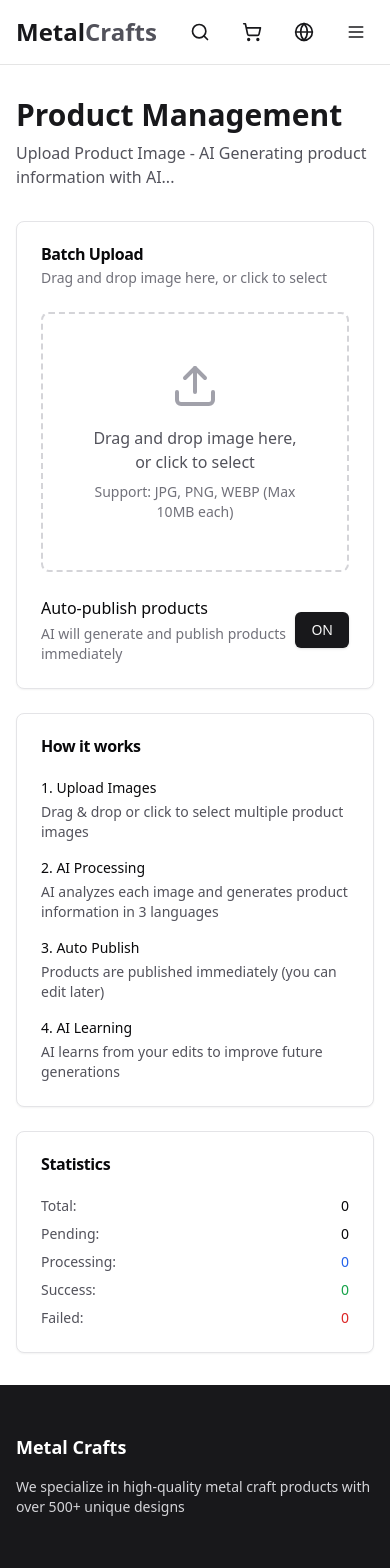
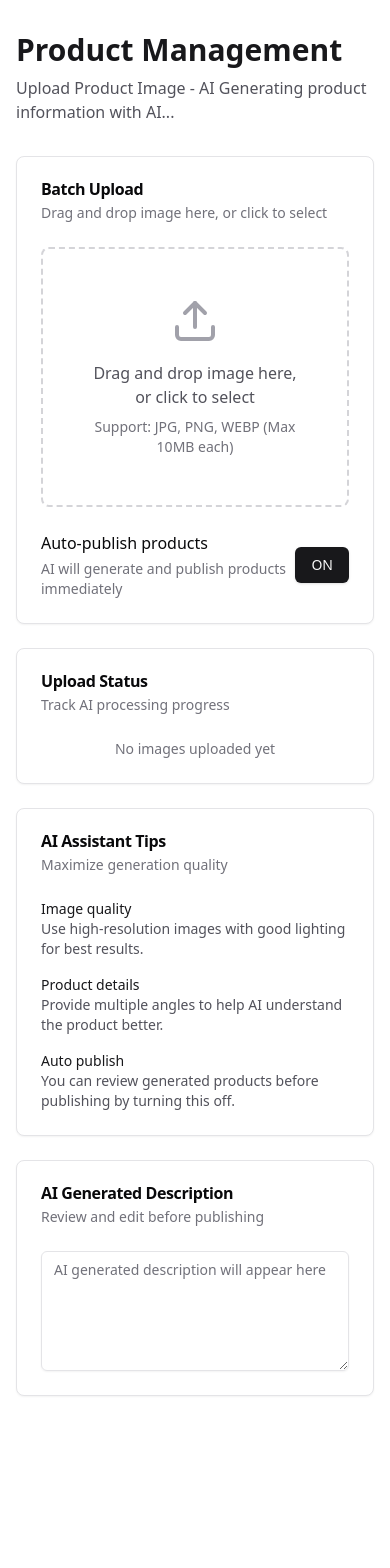
Before and after one commit to changle0245/gongyipin3, a Next.js app: page /en/admin/upload in a window 390 px wide. Shown: the top 1568 px of the page. After the commit the page ends 1428 px from the top, so only its background shows below. Built offline with nearby package versions, Linux system fonts and the light colour scheme.

Commit message:
Refactor admin upload route for dynamic rendering

```diff
--- a/app/[locale]/admin/upload/page.tsx
+++ b/app/(admin)/[locale]/admin/upload/AdminUploadPageClient.tsx
@@ -1,7 +1,7 @@
 'use client';
 
 import { useState, useCallback } from 'react';
-import { useTranslations } from '@/i18n/translation-context';
+import { useTranslations, useLocale } from '@/i18n/translation-context';
 import { Button } from '@/components/ui/button';
 import { Card, CardContent, CardHeader, CardTitle, CardDescription } from '@/components/ui/card';
 import { Input } from '@/components/ui/input';
@@ -19,13 +19,13 @@ interface UploadedImage {
   error?: string;
 }
 
-export default function AdminUploadPage({ params: { locale } }: { params: { locale: string } }) {
+export default function AdminUploadPageClient() {
   const t = useTranslations();
+  const locale = useLocale();
   const [images, setImages] = useState<UploadedImage[]>([]);
   const [autoPublish, setAutoPublish] = useState(true);
   const [uploading, setUploading] = useState(false);
 
-  // 处理文件选择
   const handleFileSelect = useCallback((e: React.ChangeEvent<HTMLInputElement>) => {
     const files = e.target.files;
     if (!files) return;
@@ -39,7 +39,6 @@ export default function AdminUploadPage({ params: { locale } }: { params: { loca
     setImages((prev) => [...prev, ...newImages]);
   }, []);
 
-  // 拖拽上传
   const handleDrop = useCallback((e: React.DragEvent) => {
     e.preventDefault();
     const files = e.dataTransfer.files;
@@ -55,7 +54,6 @@ export default function AdminUploadPage({ params: { locale } }: { params: { loca
     setImages((prev) => [...prev, ...newImages]);
   }, []);
 
-  // 移除图片
   const removeImage = (index: number) => {
     setImages((prev) => {
       const newImages = [...prev];
@@ -65,14 +63,12 @@ export default function AdminUploadPage({ params: { locale } }: { params: { loca
     });
   };
 
-  // 批量处理图片
   const handleBatchUpload = async () => {
     setUploading(true);
 
     for (let i = 0; i < images.length; i++) {
       if (images[i].status !== 'pending') continue;
 
-      // 更新状态为处理中
       setImages((prev) => {
         const updated = [...prev];
         updated[i].status = 'processing';
@@ -80,7 +76,6 @@ export default function AdminUploadPage({ params: { locale } }: { params: { loca
       });
 
       try {
-        // 1. 上传图片文件
         const formData = new FormData();
         formData.append('images', images[i].file);
 
@@ -94,7 +89,6 @@ export default function AdminUploadPage({ params: { locale } }: { params: { loca
         const uploadData = await uploadRes.json();
         const imageUrl = uploadData.files[0];
 
-        // 2. AI 生成产品信息
         const aiFormData = new FormData();
         aiFormData.append('image', images[i].file);
         aiFormData.append('autoPublish', autoPublish.toString());
@@ -108,7 +102,6 @@ export default function AdminUploadPage({ params: { locale } }: { params: { loca
 
         const aiData = await aiRes.json();
 
-        // 3. 如果启用自动发布，保存产品
         if (autoPublish) {
           const productData = {
             ...aiData.product,
@@ -124,7 +117,6 @@ export default function AdminUploadPage({ params: { locale } }: { params: { loca
           if (!saveRes.ok) throw new Error('Save product failed');
         }
 
-        // 更新状态为成功
         setImages((prev) => {
           const updated = [...prev];
           updated[i].status = 'success';
@@ -133,7 +125,6 @@ export default function AdminUploadPage({ params: { locale } }: { params: { loca
         });
       } catch (error) {
         console.error('Error processing image:', error);
-        // 更新状态为失败
         setImages((prev) => {
           const updated = [...prev];
           updated[i].status = 'error';
@@ -157,7 +148,6 @@ export default function AdminUploadPage({ params: { locale } }: { params: { loca
         </div>
 
         <div className="grid grid-cols-1 lg:grid-cols-3 gap-6">
-          {/* Upload Area */}
           <div className="lg:col-span-2">
             <Card>
               <CardHeader>
@@ -167,7 +157,6 @@ export default function AdminUploadPage({ params: { locale } }: { params: { loca
                 </CardDescription>
               </CardHeader>
               <CardContent>
-                {/* Drop Zone */}
                 <div
                   onDrop={handleDrop}
                   onDragOver={(e) => e.preventDefault()}
@@ -191,7 +180,6 @@ export default function AdminUploadPage({ params: { locale } }: { params: { loca
                   />
                 </div>
 
-                {/* Auto Publish Toggle */}
                 <div className="mt-6 flex items-center justify-between">
                   <div>
                     <Label className="text-base font-medium">
@@ -209,7 +197,6 @@ export default function AdminUploadPage({ params: { locale } }: { params: { loca
                   </Button>
                 </div>
 
-                {/* Upload Button */}
                 {images.length > 0 && (
                   <div className="mt-6 flex gap-4">
                     <Button
@@ -239,127 +226,131 @@ export default function AdminUploadPage({ params: { locale } }: { params: { loca
                 )}
               </CardContent>
             </Card>
+          </div>
 
-            {/* Image Grid */}
-            {images.length > 0 && (
-              <div className="mt-6 grid grid-cols-2 md:grid-cols-3 gap-4">
-                {images.map((img, index) => (
-                  <div key={index} className="relative group">
-                    <div className="aspect-square rounded-lg overflow-hidden border-2 border-zinc-200">
+          <div className="space-y-6">
+            <Card>
+              <CardHeader>
+                <CardTitle>Upload Status</CardTitle>
+                <CardDescription>Track AI processing progress</CardDescription>
+              </CardHeader>
+              <CardContent className="space-y-4">
+                {images.length === 0 && (
+                  <p className="text-sm text-zinc-500 text-center">
+                    No images uploaded yet
+                  </p>
+                )}
+
+                {images.map((image, index) => (
+                  <div
+                    key={index}
+                    className="p-4 border border-zinc-200 rounded-lg relative"
+                  >
+                    <button
+                      onClick={() => removeImage(index)}
+                      className="absolute top-2 right-2 text-zinc-400 hover:text-zinc-600"
+                      aria-label="Remove image"
+                    >
+                      <X className="w-4 h-4" />
+                    </button>
+
+                    <div className="flex gap-4">
+                      <div className="w-20 h-20 bg-zinc-100 rounded-lg overflow-hidden">
                         <img
-                        src={img.preview}
-                        alt={`Upload ${index + 1}`}
+                          src={image.preview}
+                          alt={`Uploaded preview ${index + 1}`}
                           className="w-full h-full object-cover"
                         />
                       </div>
 
-                    {/* Status Badge */}
-                    <div className="absolute top-2 left-2">
-                      {img.status === 'pending' && (
-                        <Badge variant="secondary">Pending</Badge>
+                      <div className="flex-1 space-y-2">
+                        <div className="flex items-center gap-2">
+                          <Badge
+                            variant={
+                              image.status === 'success'
+                                ? 'default'
+                                : image.status === 'error'
+                                  ? 'destructive'
+                                  : 'secondary'
+                            }
+                          >
+                            {image.status === 'pending' && 'Pending'}
+                            {image.status === 'processing' && 'Processing'}
+                            {image.status === 'success' && 'Completed'}
+                            {image.status === 'error' && 'Failed'}
+                          </Badge>
+                          {image.status === 'processing' && (
+                            <Loader2 className="w-4 h-4 animate-spin text-zinc-400" />
                           )}
-                      {img.status === 'processing' && (
-                        <Badge className="bg-blue-500">
-                          <Loader2 className="w-3 h-3 mr-1 animate-spin" />
-                          Processing
-                        </Badge>
+                          {image.status === 'success' && (
+                            <CheckCircle className="w-4 h-4 text-emerald-500" />
                           )}
-                      {img.status === 'success' && (
-                        <Badge className="bg-green-500">
-                          <CheckCircle className="w-3 h-3 mr-1" />
-                          Success
-                        </Badge>
-                      )}
-                      {img.status === 'error' && (
-                        <Badge variant="destructive">
-                          <AlertCircle className="w-3 h-3 mr-1" />
-                          Error
-                        </Badge>
+                          {image.status === 'error' && (
+                            <AlertCircle className="w-4 h-4 text-red-500" />
                           )}
                         </div>
 
-                    {/* Remove Button */}
-                    {img.status === 'pending' && (
-                      <button
-                        onClick={() => removeImage(index)}
-                        className="absolute top-2 right-2 bg-black/50 text-white p-1 rounded-full opacity-0 group-hover:opacity-100 transition"
-                      >
-                        <X className="w-4 h-4" />
-                      </button>
+                        {image.aiData && (
+                          <div className="space-y-2">
+                            <p className="font-medium">{image.aiData.name[locale]}</p>
+                            <p className="text-sm text-zinc-500">
+                              {image.aiData.description[locale]}
+                            </p>
+                            <div className="grid grid-cols-2 gap-2 text-sm">
+                              <div>
+                                <span className="text-zinc-500">Category:</span>{' '}
+                                {image.aiData.category}
+                              </div>
+                              <div>
+                                <span className="text-zinc-500">Price:</span>{' '}
+                                ${image.aiData.specifications.price}
+                              </div>
+                            </div>
+                          </div>
+                        )}
+
+                        {image.error && (
+                          <p className="text-sm text-red-500">{image.error}</p>
                         )}
                       </div>
+                    </div>
+                  </div>
                 ))}
-              </div>
-            )}
-          </div>
+              </CardContent>
+            </Card>
 
-          {/* Instructions */}
-          <div>
             <Card>
               <CardHeader>
-                <CardTitle>How it works</CardTitle>
+                <CardTitle>AI Assistant Tips</CardTitle>
+                <CardDescription>Maximize generation quality</CardDescription>
               </CardHeader>
-              <CardContent className="space-y-4 text-sm">
+              <CardContent className="space-y-4 text-sm text-zinc-600">
                 <div>
-                  <h4 className="font-medium mb-1">1. Upload Images</h4>
-                  <p className="text-zinc-600">
-                    Drag & drop or click to select multiple product images
-                  </p>
+                  <p className="font-medium text-zinc-900">Image quality</p>
+                  <p>Use high-resolution images with good lighting for best results.</p>
                 </div>
                 <div>
-                  <h4 className="font-medium mb-1">2. AI Processing</h4>
-                  <p className="text-zinc-600">
-                    AI analyzes each image and generates product information in 3 languages
-                  </p>
+                  <p className="font-medium text-zinc-900">Product details</p>
+                  <p>Provide multiple angles to help AI understand the product better.</p>
                 </div>
                 <div>
-                  <h4 className="font-medium mb-1">3. Auto Publish</h4>
-                  <p className="text-zinc-600">
-                    Products are published immediately (you can edit later)
-                  </p>
-                </div>
-                <div>
-                  <h4 className="font-medium mb-1">4. AI Learning</h4>
-                  <p className="text-zinc-600">
-                    AI learns from your edits to improve future generations
-                  </p>
+                  <p className="font-medium text-zinc-900">Auto publish</p>
+                  <p>You can review generated products before publishing by turning this off.</p>
                 </div>
               </CardContent>
             </Card>
 
-            <Card className="mt-6">
+            <Card>
               <CardHeader>
-                <CardTitle>Statistics</CardTitle>
+                <CardTitle>AI Generated Description</CardTitle>
+                <CardDescription>Review and edit before publishing</CardDescription>
               </CardHeader>
-              <CardContent className="space-y-2 text-sm">
-                <div className="flex justify-between">
-                  <span className="text-zinc-600">Total:</span>
-                  <span className="font-medium">{images.length}</span>
-                </div>
-                <div className="flex justify-between">
-                  <span className="text-zinc-600">Pending:</span>
-                  <span className="font-medium">
-                    {images.filter((img) => img.status === 'pending').length}
-                  </span>
-                </div>
-                <div className="flex justify-between">
-                  <span className="text-zinc-600">Processing:</span>
-                  <span className="font-medium text-blue-600">
-                    {images.filter((img) => img.status === 'processing').length}
-                  </span>
-                </div>
-                <div className="flex justify-between">
-                  <span className="text-zinc-600">Success:</span>
-                  <span className="font-medium text-green-600">
-                    {images.filter((img) => img.status === 'success').length}
-                  </span>
-                </div>
-                <div className="flex justify-between">
-                  <span className="text-zinc-600">Failed:</span>
-                  <span className="font-medium text-red-600">
-                    {images.filter((img) => img.status === 'error').length}
-                  </span>
-                </div>
+              <CardContent>
+                <Textarea
+                  placeholder="AI generated description will appear here"
+                  className="min-h-[120px]"
+                  readOnly
+                />
               </CardContent>
             </Card>
           </div>
--- /dev/null
+++ b/app/(admin)/[locale]/admin/upload/page.tsx
@@ -0,0 +1,17 @@
+export const dynamic = 'force-dynamic';
+export const revalidate = 0;
+export const dynamicParams = true;
+
+export function generateStaticParams() {
+  return [];
+}
+
+import { unstable_noStore as noStore } from 'next/cache';
+import { headers } from 'next/headers';
+import AdminUploadPageClient from './AdminUploadPageClient';
+
+export default function AdminUploadPage() {
+  noStore();
+  headers();
+  return <AdminUploadPageClient />;
+}
--- /dev/null
+++ b/app/(admin)/[locale]/layout.tsx
@@ -0,0 +1,35 @@
+import type { ReactNode } from 'react';
+import { notFound } from 'next/navigation';
+import { loadLocaleMessages } from '@/i18n/messages';
+import { TranslationsProvider } from '@/i18n/translation-context';
+import { isLocale } from '@/i18n/request';
+import '../../globals.css';
+
+export const dynamic = 'force-dynamic';
+export const revalidate = 0;
+export const dynamicParams = true;
+
+interface AdminLayoutProps {
+  children: ReactNode;
+  params: {
+    locale: string;
+  };
+}
+
+export default async function AdminLayout({ children, params: { locale } }: AdminLayoutProps) {
+  if (!isLocale(locale)) {
+    notFound();
+  }
+
+  const messages = await loadLocaleMessages(locale);
+
+  return (
+    <html lang={locale} dir={locale === 'ar' ? 'rtl' : 'ltr'}>
+      <body className="font-sans antialiased">
+        <TranslationsProvider locale={locale} messages={messages}>
+          {children}
+        </TranslationsProvider>
+      </body>
+    </html>
+  );
+}
--- a/app/[locale]/layout.tsx
+++ b/app/(site)/[locale]/layout.tsx
@@ -4,7 +4,7 @@ import { Header } from '@/components/layout/header';
 import { Footer } from '@/components/layout/footer';
 import { loadLocaleMessages } from '@/i18n/messages';
 import { TranslationsProvider } from '@/i18n/translation-context';
-import '../globals.css';
+import '../../globals.css';
 
 export function generateStaticParams() {
   return locales.map((locale) => ({ locale }));
```
Also changed, not shown: app/(site)/[locale]/page.tsx (renamed from app/[locale]/page.tsx), app/(site)/[locale]/products/[id]/page.tsx (renamed from app/[locale]/products/[id]/page.tsx), app/(site)/[locale]/quote/page.tsx (renamed from app/[locale]/quote/page.tsx), vercel.json. Lines whose indentation alone changed are shown as unchanged.
